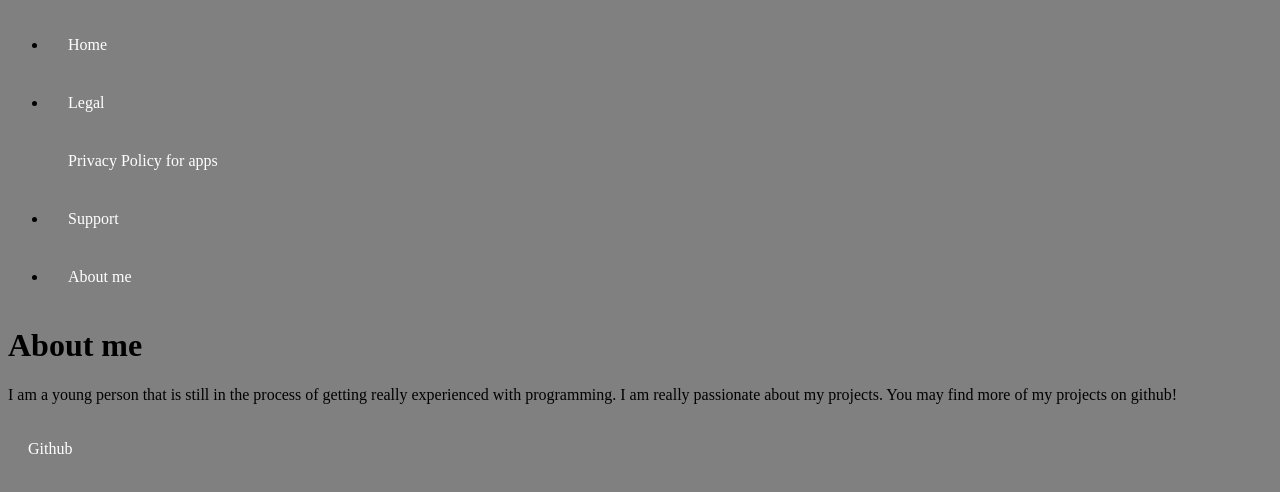
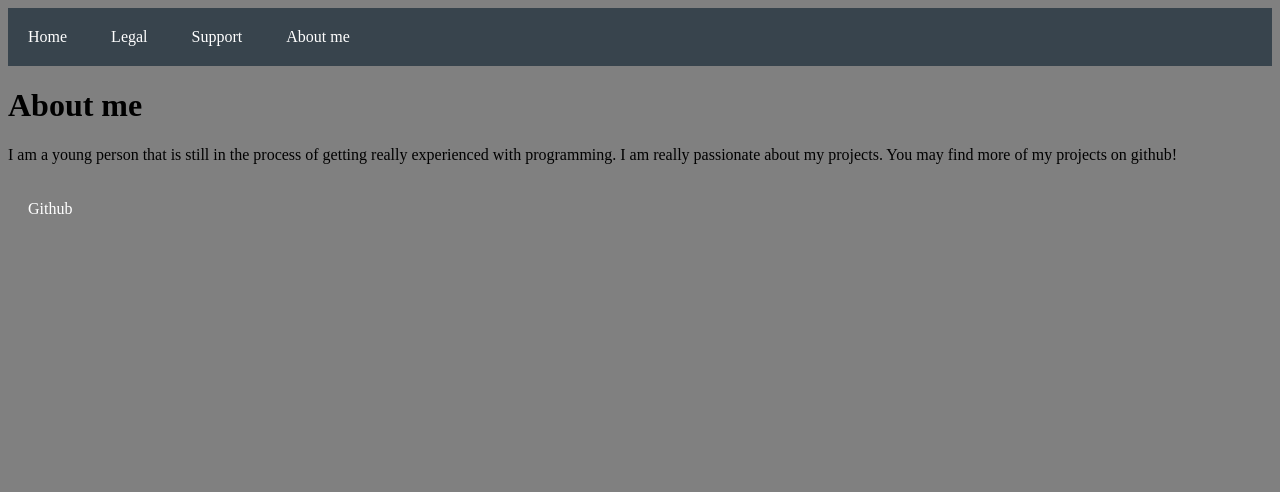
Before and after one commit to janishutz/janishutz.github.io, a plain HTML site: page about.html in a window 1280 px wide. Drawn offline with Linux system fonts and the light colour scheme.

Commit message:
finished navbar

```diff
--- a/about.html
+++ b/about.html
@@ -1,21 +1,21 @@
 <!DOCTYPE html>
 <html>
 <head>
-	<title>Home - janishutz.com</title>
+	<title>About - janishutz.com</title>
 	<link rel="stylesheet" href="./mainstyle.css">
 </head>
 
 <body>
-<ul>
-	<li><a href="#">Home</a></li>
-	<li class="dropdown">
-		<a href="javascript:void(0)" class="dropbtn">Legal</a>
-		<div class="dropdown-content dropdown-animation">
-			<a href="./privacypolicy.html">Privacy Policy for apps</a>
-		</div>
+<ul class="Menu">
+	<li class="mainitems"><a href="./index.html">Home</a></li>
+	<li class="dropdown mainitems">
+		<a href="#">Legal</a>
+		<ul class="dropdown-menu">
+			<li class="subitems"><a href="./privacypolicy.html">Privacy Policy for apps</a></li>
+		</ul>
 	</li>
-	<li><a href="./support.html">Support</a></li>
-	<li><a href="./about.html">About me</a></li>
+	<li class="mainitems"><a href="./support.html">Support</a></li>
+	<li class="mainitems"><a href="#">About me</a></li>
 </ul>
 
 <h1>About me</h1>
--- a/mainstyle.css
+++ b/mainstyle.css
@@ -26,6 +26,8 @@ a {
 }
 
 a:hover {
+  animation-name: fadein;
+  animation-duration: 300ms;
   background-color: darkblue;
 }
 
@@ -56,7 +58,19 @@ a:hover {
   }
 }
 
+@keyframes rotateMenu {
+  0% {
+      transform: rotateX(-90deg)
+  }
+  70% {
+      transform: rotateX(20deg)
+  }
+  100% {
+      transform: rotateX(0deg)
+  }
+}
+
 .dropdown:hover .dropdown-menu {
   display: block;
-  animation: growDown 300ms ease-in-out forwards;
+  animation: rotateMenu 300ms ease-in-out forwards;
 }
```
Also changed, not shown: index.html (+15 -3 lines).
